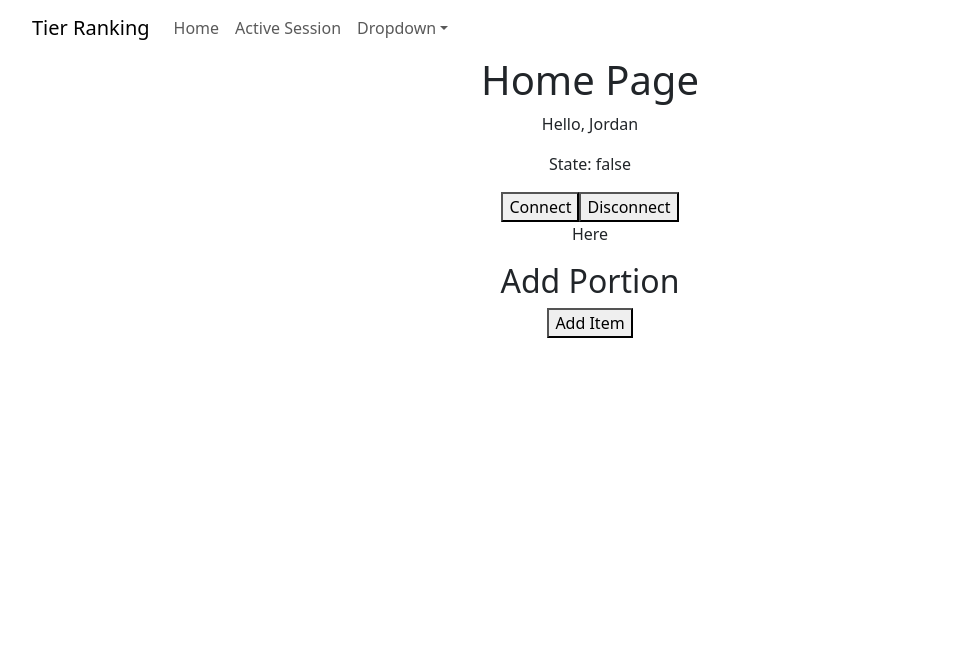
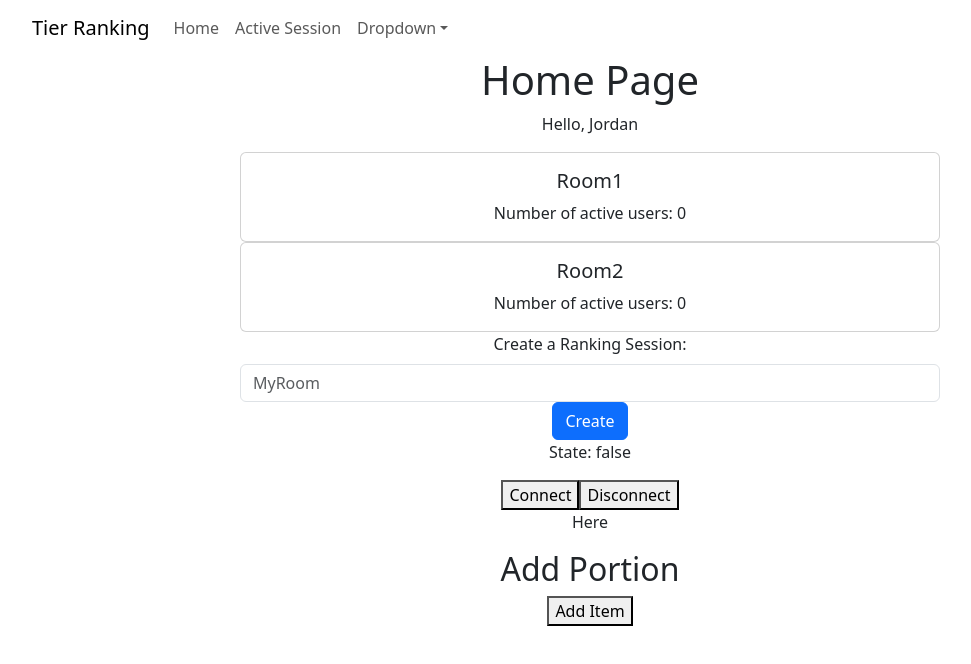
Before and after one commit to j0rdanbruce/Tier-Maker-App, a React (Create React App) app in the folder client/: page / in a window 1280 px wide. Shown: the top 664 px of the page, without its empty margins (50-1021 px from the left). Built offline with nearby package versions, Linux system fonts and the light colour scheme; no server answers.

Commit message:
Created a component to display active ranking session rooms. Also created form to create new rooms for ranking sessions.

```diff
--- a/client/src/App.js
+++ b/client/src/App.js
@@ -22,7 +22,10 @@ import NavigationBar from './components/NavigationBar/NavigationBar';
 
 function App() {
   const [isConnected, setIsConnected] = useState(socket.connected);
-  const [rooms, setRooms] = useState({});
+  const [rooms, setRooms] = useState({
+    Room1: [],
+    Room2: []
+  });
 
   useEffect(() => {
     function onConnect() {
--- a/client/src/components/Pages/Home.js
+++ b/client/src/components/Pages/Home.js
@@ -2,16 +2,77 @@
  * The Home Page component represent the landing page for the Tier Ranking Application.
  */
 
+//react-bootstrap imports go here
+import Card from 'react-bootstrap/Card';
+import Form from 'react-bootstrap/Form';
+import Button from 'react-bootstrap/Button';
+
+//socket imports go here
+import { socket } from '../../socket';
+
+const ActiveRoom = (props) => {
+  const {
+    roomName,
+    roomMembers
+  } = props;
+
+  const cardStyle = {
+    width: '700px',
+    marginLeft: 'auto',
+    marginRight: 'auto'
+  }
+
+  return (
+    <Card style={cardStyle}>
+      <Card.Body>
+        <Card.Title>{roomName}</Card.Title>
+        <Card.Text>
+          Number of active users: {roomMembers.length}
+        </Card.Text>
+      </Card.Body>
+    </Card>
+  );
+};
+
+const RoomManager = (props) => {
+
+  const style = {
+    width: '700px',
+    marginLeft: 'auto',
+    marginRight: 'auto'
+  };
+
+
+  return (
+    <Form style={style}>
+      <Form.Group controlId='roomManager.RoomName'>
+        <Form.Label>Create a Ranking Session:</Form.Label>
+        <Form.Control type='text' placeholder='MyRoom'></Form.Control>
+      </Form.Group>
+      <Button variant='primary' type='submit'>Create</Button>
+    </Form>
+  );
+};
+
 const Home = (props) => {
-  const { name } = props;
+  const {
+    name,
+    rooms
+  } = props;
+
+  const activeRooms = Object.entries(rooms).map(([roomName, roomMembers]) => (
+    <ActiveRoom roomName={roomName} roomMembers={roomMembers} />
+  ));
 
   return (
     <div>
       <h1>Home Page</h1>
       <p>{`Hello, ${name}`}</p>
+      {activeRooms}
+      <RoomManager />
     </div>
 
   );
-}
+};
 
 export default Home;
```
Also changed, not shown: 1 other file (tests, documents, lock files or other folders).
